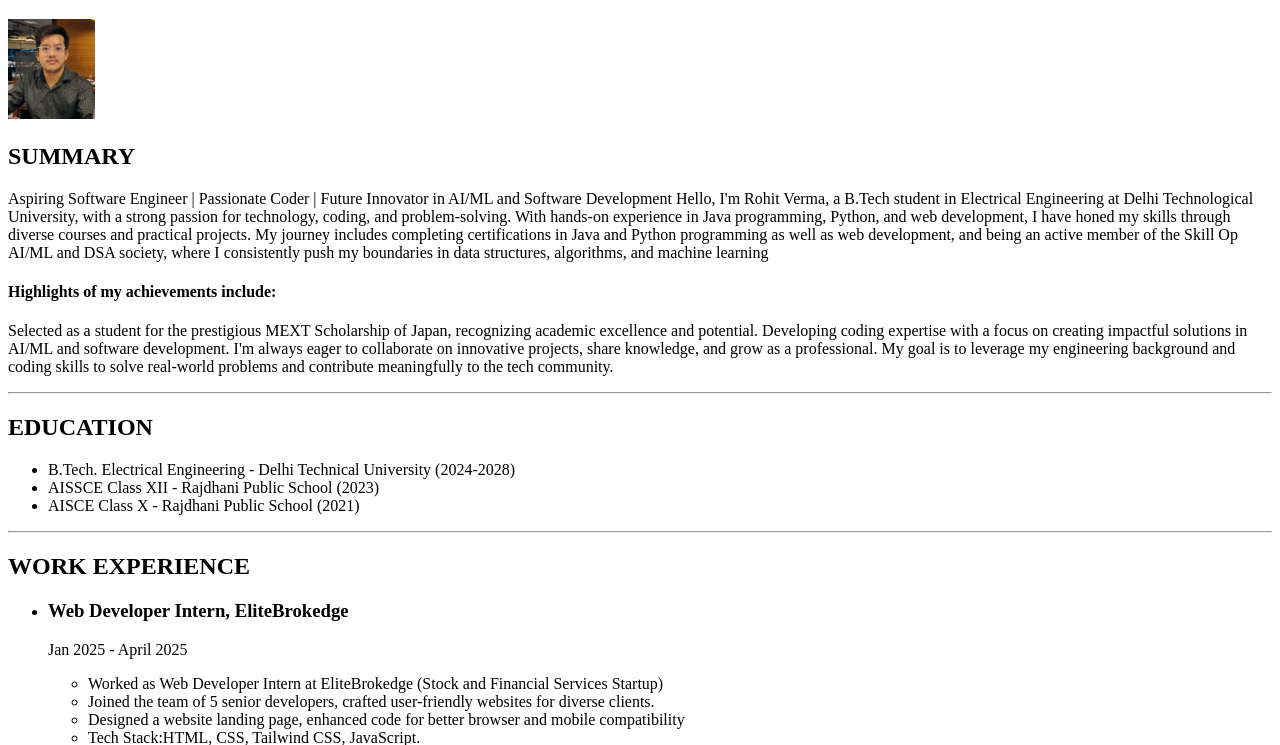
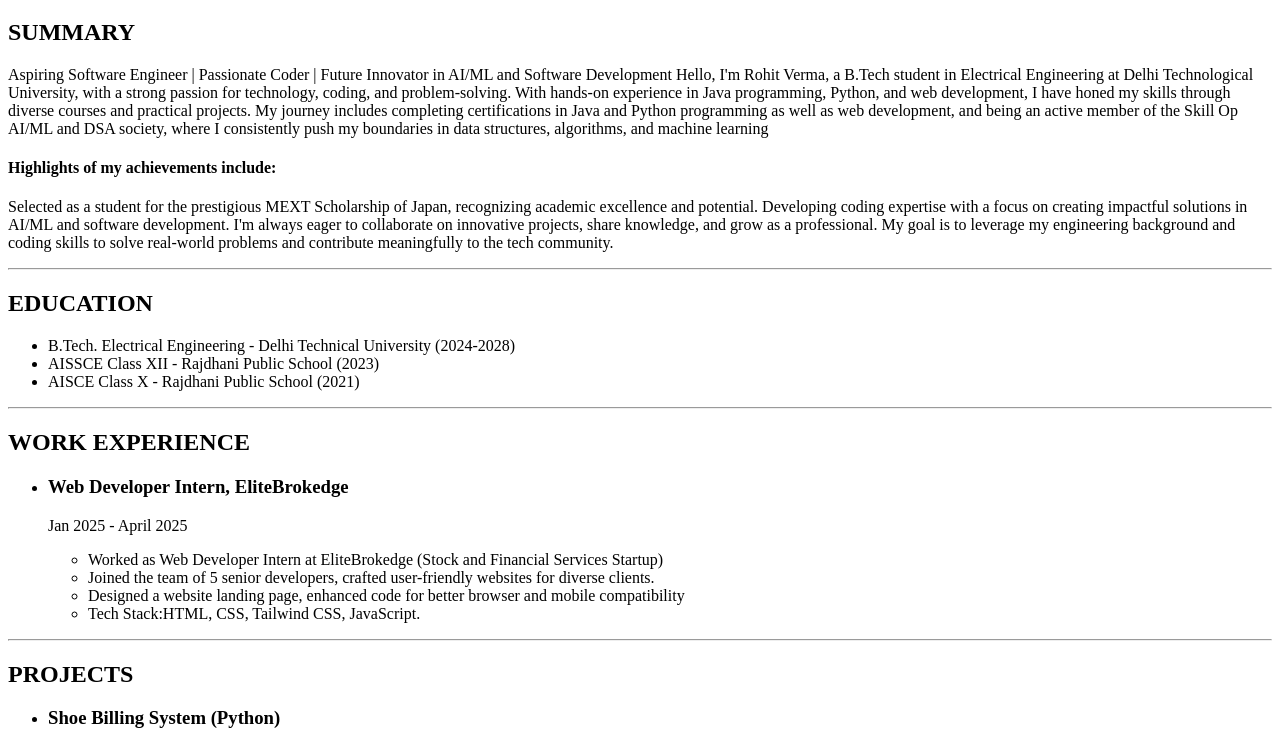
Before and after one commit to rohit-verma-211/html-resume, a plain HTML site: page index.html in a window 1280 px wide. Shown: the part 61-806 px from the top of the page. Drawn offline with Linux system fonts and the light colour scheme.

Commit message:
Update index.html

```diff
--- a/index.html
+++ b/index.html
@@ -7,7 +7,6 @@
 </head>
 <body>
     <h1> ROHIT VERMA </h1>
-    <img src="./photo_2025-05-22_18-07-45.jpg" height="100" />
     <h2>SUMMARY</h2>
     <p>Aspiring Software Engineer | Passionate Coder | Future Innovator in AI/ML and Software Development
     Hello, I'm Rohit Verma, a B.Tech student in Electrical Engineering at Delhi Technological University, with a strong passion for technology, coding, and problem-solving.
```
